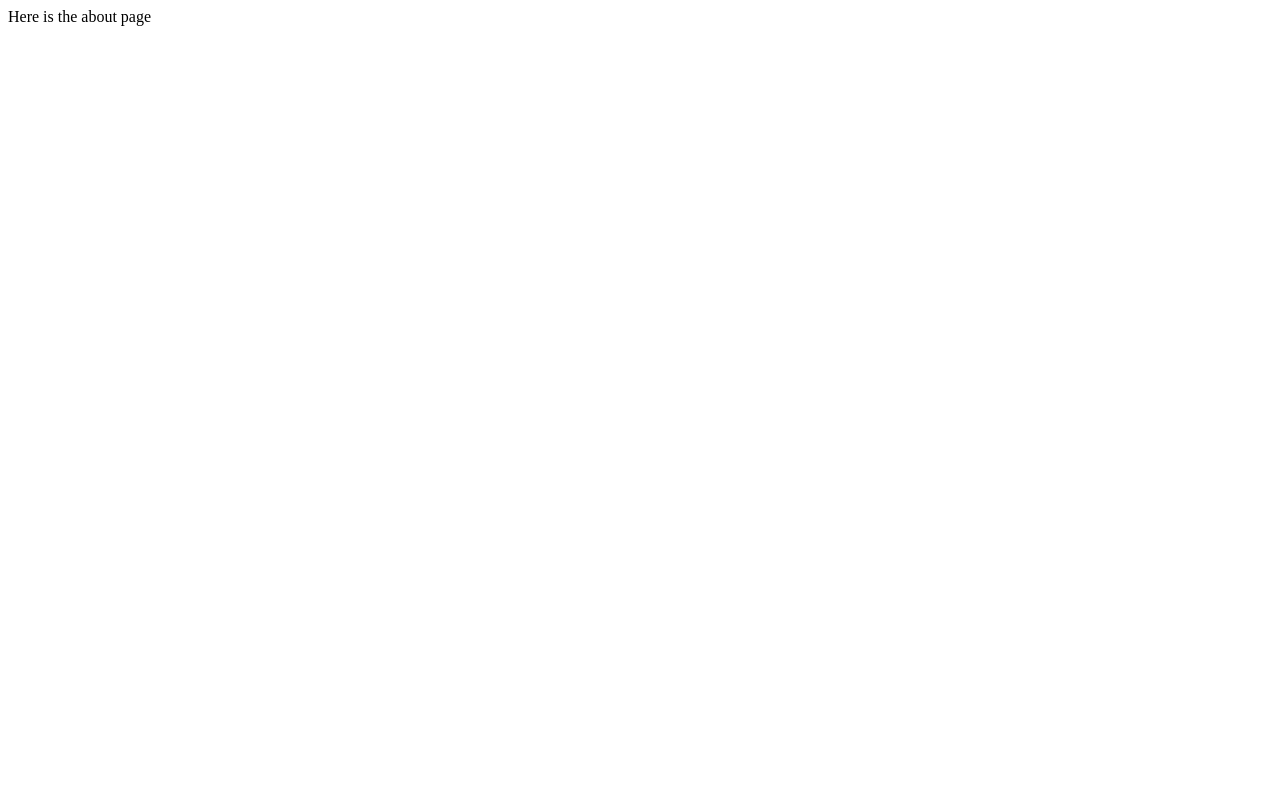
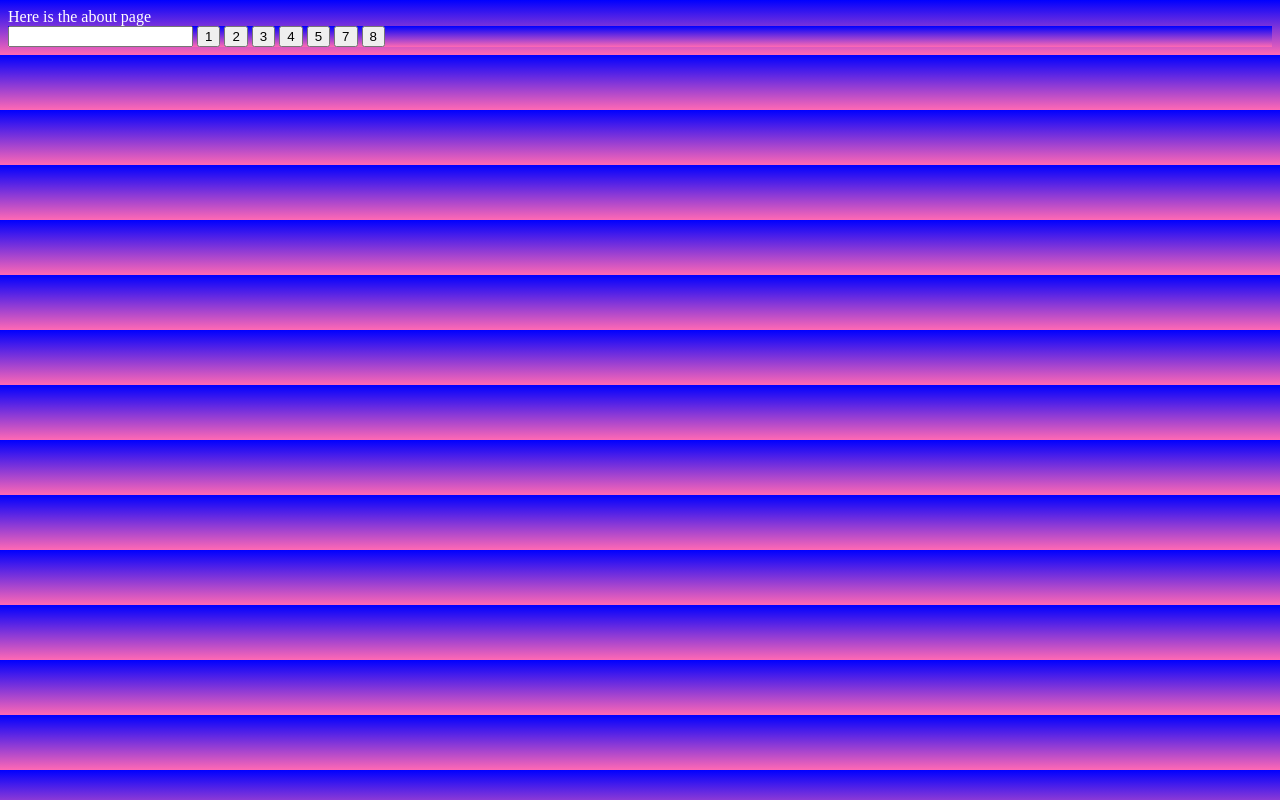
Before and after one commit to atomty1/learngit, a plain HTML site: page about.html in a window 1280 px wide. Drawn offline with Linux system fonts and the light colour scheme.

Commit message:
learngit editted locally

```diff
--- a/about.html
+++ b/about.html
@@ -4,8 +4,28 @@
 	<meta charset="utf-8">
 	<title></title>
 </head>
-<body>
+<body style="background:linear-gradient(blue, hotpink); background-size: cover; color: white;">
 	Here is the about page
+
+	   <style>
+		   section{
+			   background:linear-gradient(blue, hotpink);
+		   }
+	   </style>
+
+	<section>
+		<input type="text" id="ip1">
+	<button onclick="myFunction()">1</button>
+	<button onclick="myFunction()">2</button>
+	<button onclick="myFunction()">3</button>
+	<button onclick="myFunction()">4</button>
+	<button onclick="myFunction()">5</button>
+	<button>7</button>
+	<button>8</button>
+
+	</section>
+
+
 
 </body>
 </html>
```
